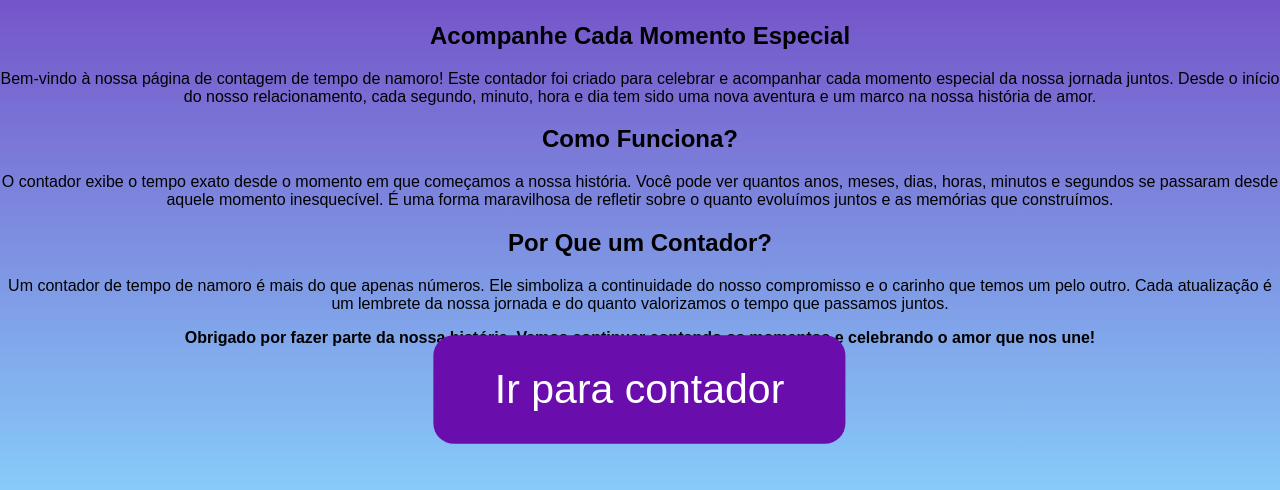
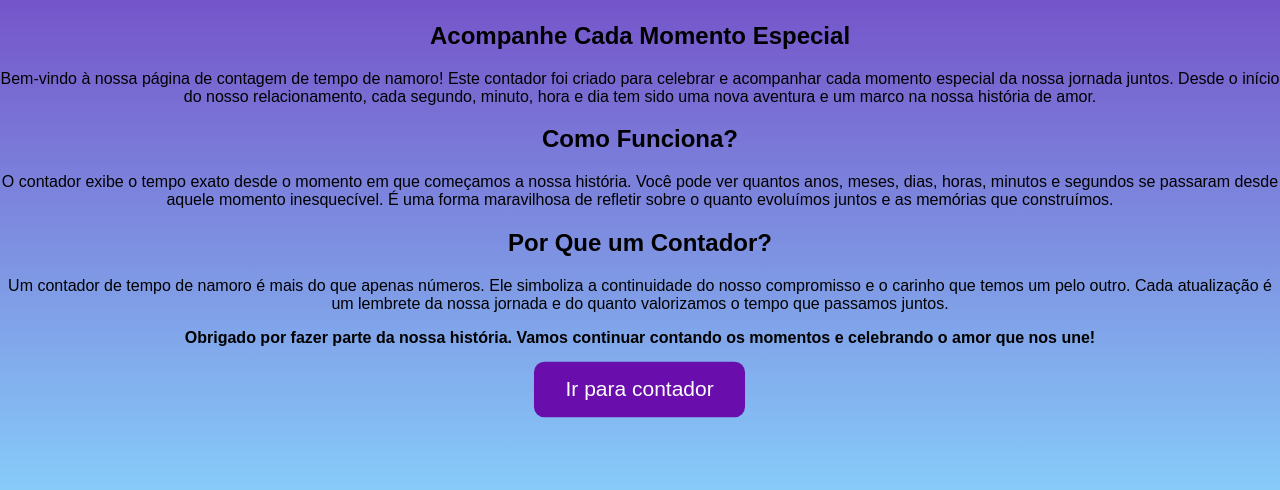
Before and after one commit to BlackAlexandre/1-ano, a plain HTML site: page index.html in a window 1280 px wide. Shown: the part 298-788 px from the top of the page. Drawn offline with Linux system fonts and the light colour scheme.

Commit message:
Update style1.css

```diff
--- a/style1.css
+++ b/style1.css
@@ -36,7 +36,7 @@ p {
     border-radius: 10px; /* Borda arredondada do botão */
     transition: background-color 0.3s ease, transform 0.2s ease;
     display: inline-block; /* Faz o botão se comportar como um bloco inline */
-    transform: scale(2.05); /* Aumenta o tamanho do botão um pouco quando o mouse passa por cima */
+    transform: scale(1.05); /* Aumenta o tamanho do botão um pouco quando o mouse passa por cima */
 }
 }
 
```
